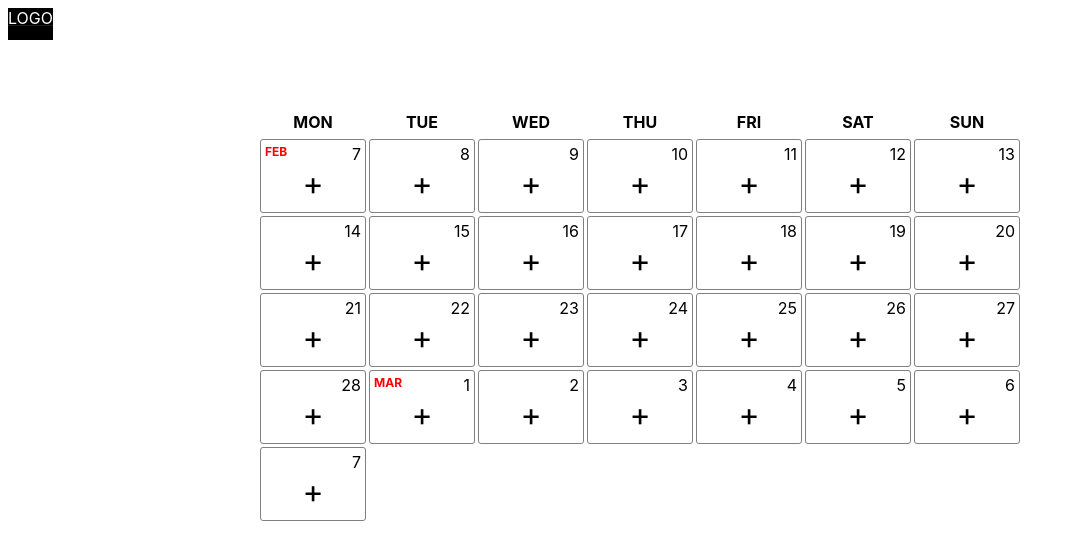
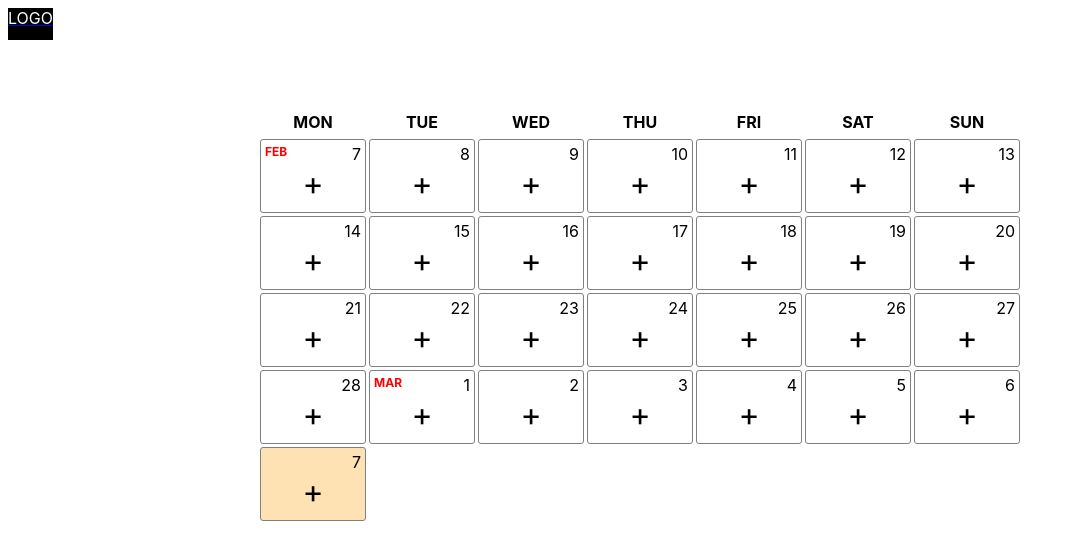
Before and after one commit to miguebarbell/journal, a React (Create React App) app in the folder client/: page / in a window 1280 px wide. Shown: the top 560 px of the page, without its empty margins (0-1075 px from the left). Built offline with nearby package versions, Linux system fonts and the light colour scheme.

Commit message:
last day is other color

```diff
--- a/client/src/components/day.jsx
+++ b/client/src/components/day.jsx
@@ -1,6 +1,8 @@
 import styled from "styled-components";
+import {threeColour} from "../conf";
 
 const Container = styled.div`
+  background-color: ${({today}) => today ? threeColour + "50" : "inherit"};
   border: 1px solid gray;
   display: grid;
   grid-template-columns: 1fr 2fr 1fr;
@@ -38,9 +40,13 @@ const GoalContainer = styled.span`
 
 const Day = ({date, month}) => {
   const monthsArray = ['jan', 'feb', 'mar', 'apr', 'may', 'jun', 'jul', 'aug', 'sep', 'oct', 'nov', 'dec'];
+  const today = new Date();
+  let isToday = false;
+  // check if date is today (so it can change the colour)
+  if (date.getDate() === today.getDate() && date.getMonth() === today.getMonth() && date.getFullYear() === today.getFullYear()) isToday = true;
 
-    return (
-        <Container>
+  return (
+        <Container today={isToday}>
           <MonthContainer>
             {month && monthsArray[date.getMonth()]}
           </MonthContainer>
```
